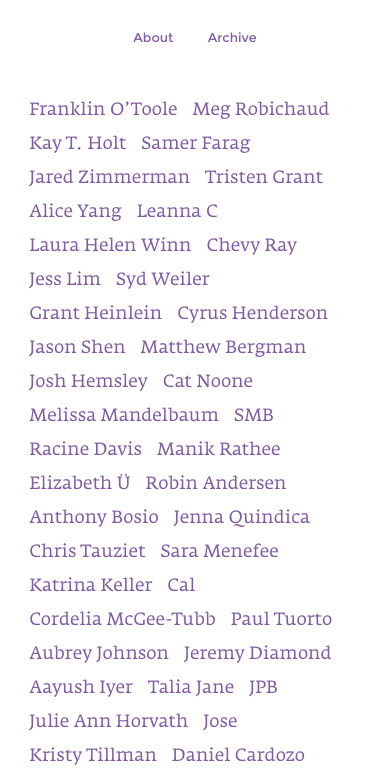
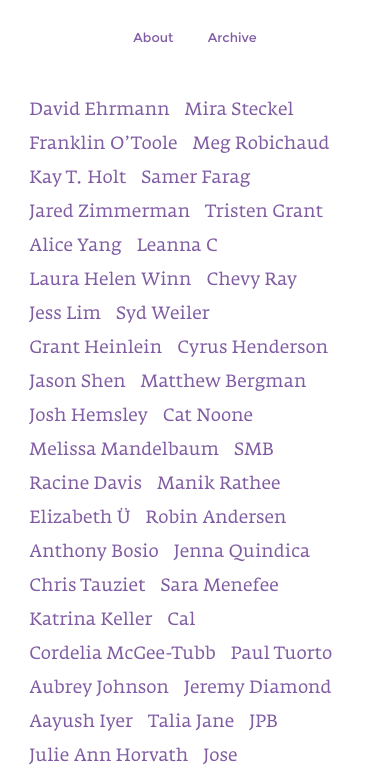
Before and after one commit to nettatheninja/electric-arrow, a plain HTML site: page archive.html in a window 390 px wide. Shown: the part 76-844 px from the top of the page. Drawn offline with nearby package versions, Linux system fonts and the light colour scheme.

Commit message:
added a missing quote from Amy (whoops), updated Cyd's title, updated language on mobile (tap ANYWHERE for more advice) thanks to feedback from Alice, added quotes from Mira and David

```diff
--- a/js/data.js
+++ b/js/data.js
@@ -1,6 +1,8 @@
 //(function() {
 	window.nm = {}
 	window.nm.authors = [
+		"david-ehrmann",
+		"mira-steckel",
 		"franklin-otoole",
 		"meg-robichaud",
 		"kay-t-holt",
@@ -81,6 +83,7 @@
 		"justin-severson",
 		"zach-cole",
 		"dustin-senos",
+		"amy-wibowo",
 		"diana-kimball",
 		"ben-myers",
 		"vlad-georgescu",
@@ -88,12 +91,28 @@
 
 	];
 	window.nm.quotes = {
+		"david-ehrmann": {
+			"name": "David Ehrmann",
+			"title": "Software Engineer",
+			"link": "https://github.com/ehrmann",
+			"quote": [
+				"Pursue opportunities based on your strengths, but use those opportunities to strengthen your weaknesses."
+			]
+		},
+		"mira-steckel": {
+			"name": "Mira Steckel",
+			"title": "Designer",
+			"link": "http://www.mirasteckel.com",
+			"quote": [
+				"You are your own worst critic. Try to identify when you're pushing yourself to do better and when you're telling yourself you are done.", "Take chances. Accept opportunities early on, even if it isn't \“perfect\”. The more experience you have, the better you'll know yourself, what you're capable of, and what you want to do next."
+			]
+		},
 		"franklin-otoole": {
 			"name": "Franklin O’Toole",
 			"title": "Designer & Illustrator",
 			"link": "https://twitter.com/franklinotoole",
 			"quote": [
-				"Don't corner yourself. Don't say \"This is the only thing I'll do & the only way I want to do it\". Stay open."
+				"Don't corner yourself. Don't say \“This is the only thing I'll do and the only way I want to do it\”. Stay open."
 			]
 		},
 		"meg-robichaud": {
@@ -485,7 +504,7 @@
 			"title": "Data Geek",
 			"link": "https://twitter.com/artdecotech",
 			"quote": [
-				"Hug the slog. During long hours working with no end in sight - Just be grateful you showed up. Progress, not perfection. "
+				"Hug the slog. During long hours working with no end in sight - Just be grateful you showed up. Progress, not perfection."
 			]
 		},
 		"shah-kashani": {
@@ -522,7 +541,7 @@
 		},
 		"cyd-harrell": {
 			"name": "Cyd Harrell",
-			"title": "Designer",
+			"title": "UX Researcher",
 			"link": "https://twitter.com/cydharrell",
 			"quote": [
 				"That massive anxiety you have about mistakes and getting stuck, let that go. try things. move on judiciously, but do move on.", "People will like you more, throughout your career, the more you are your full self and play to your own strengths."
@@ -629,7 +648,7 @@
 			"title": "Cartoonist",
 			"link": "http://www.wighthousecomic.com/boundbysound/",
 			"quote": [
-				"Block elements out first. The more you do things, the easier it gets. \"Undo\" is not your friend."
+				"Block elements out first. The more you do things, the easier it gets. \“Undo\” is not your friend."
 			]
 		},
 		"sean-kelley": {
@@ -645,7 +664,7 @@
 			"title": "Designer",
 			"link": "http://mattfelten.com",
 			"quote": [
-				"Sell your ideas ruthlessly, but be gracious to criticism. \"They just don't get it\" is your problem, not theirs."
+				"Sell your ideas ruthlessly, but be gracious to criticism. \“They just don't get it\” is your problem, not theirs."
 			]
 		},
 		"andrew-norcross": {
@@ -685,7 +704,7 @@
 			"title": "Designer",
 			"link": "http://maxistentialism.com",
 			"quote": [
-				"Try things over and over again and throw away the bad ones, which is most of them.", "Also, pick your battles carefully, and ask yourself, \"is this the hill I want to die on?\" before you get into a fight."
+				"Try things over and over again and throw away the bad ones, which is most of them.", "Also, pick your battles carefully, and ask yourself, \“is this the hill I want to die on?\” before you get into a fight."
 			]
 		},
 		"rebecca-searles": {
@@ -728,6 +747,14 @@
 				"If I could go back and do this again, I'd force myself to write all. the. time."
 			]
 		},
+		"amy-wibowo": {
+			"name": "Amy Wibowo",
+			"title": "Writer & Engineer",
+			"link": "http://shop.bubblesort.io",
+			"quote": [
+				"I'd tell myself that I learn the most through projects I love and am excited about, so to seek those out!"
+			]
+		},
 		"diana-kimball": {
 			"name": "Diana Kimball",
 			"title": "Product Manager",
```
Also changed, not shown: index.html (+1 -1 lines).
